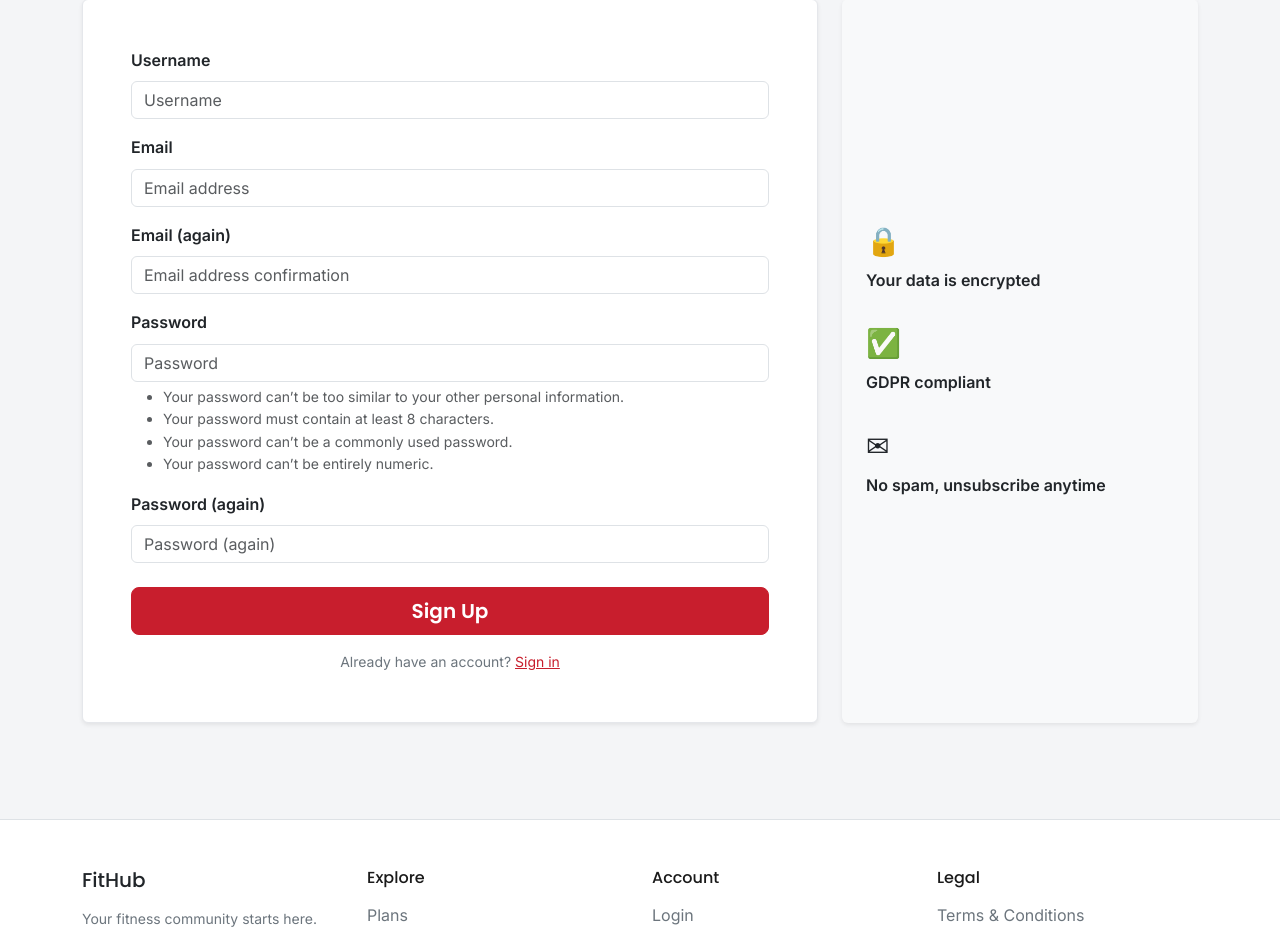
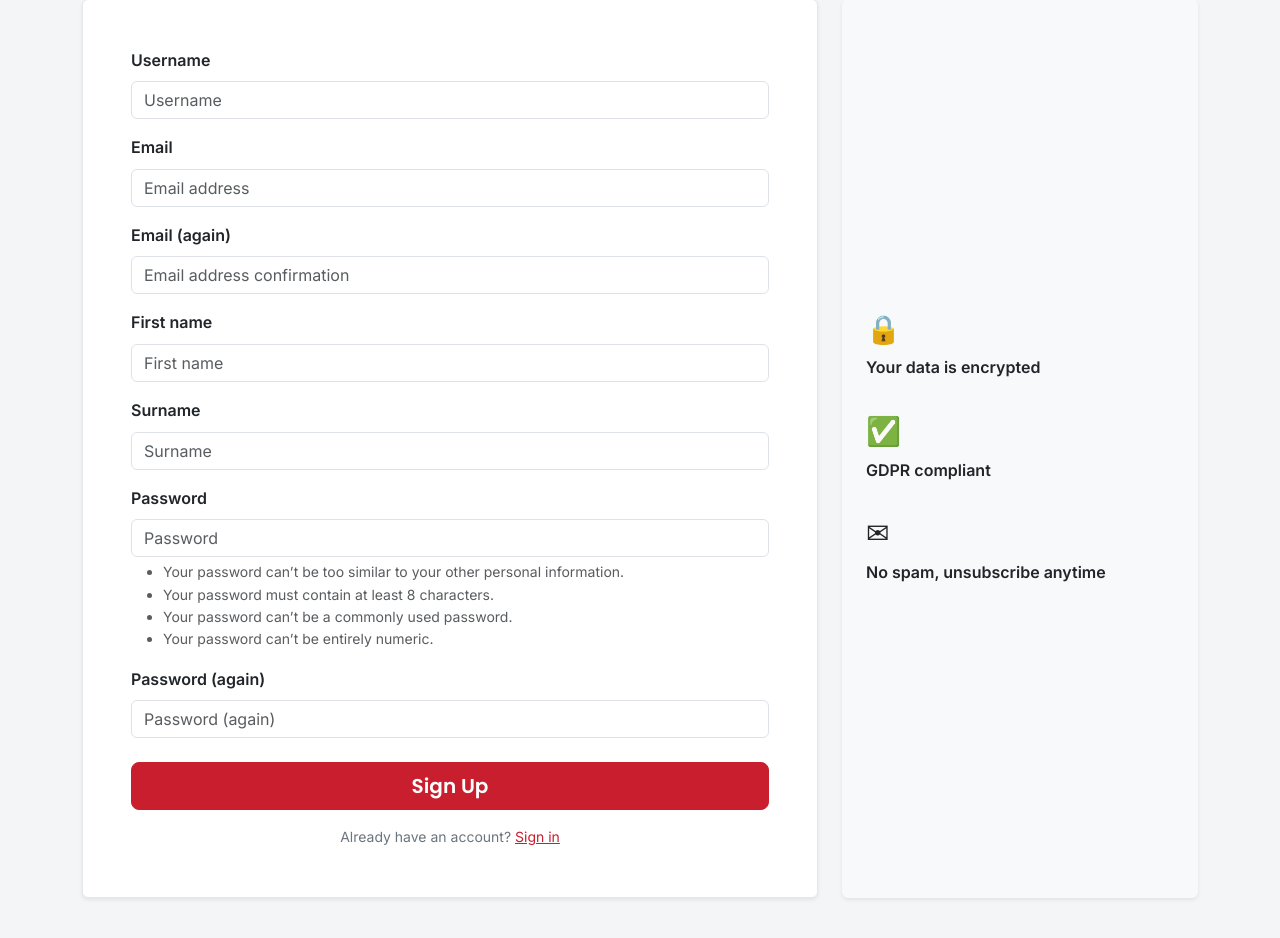
Before and after one commit to rpires71/milestone-4, a Django app: a page that uses templates/base.html in a window 1280 px wide. Shown: the part 210-1148 px from the top of the page. Run offline with Django 4.2, Linux system fonts and the light colour scheme; some libraries are stand-ins or nearby versions.

Commit message:
feat: collect first name and surname at registration and greet users by name.

```diff
--- a/accounts/forms.py
+++ b/accounts/forms.py
@@ -1,5 +1,34 @@
 from django import forms
+from allauth.account.forms import SignupForm
+
 from .models import Profile
+
+
+class CustomSignupForm(SignupForm):
+    """Extend allauth's signup form to collect the user's name.
+
+    The extra fields render automatically on the existing signup page via the
+    shared allauth form element template, and save() stamps them onto the
+    Django User's built-in first_name / last_name fields.
+    """
+
+    first_name = forms.CharField(
+        max_length=150,
+        label="First name",
+        widget=forms.TextInput(attrs={"placeholder": "First name"}),
+    )
+    last_name = forms.CharField(
+        max_length=150,
+        label="Surname",
+        widget=forms.TextInput(attrs={"placeholder": "Surname"}),
+    )
+
+    def save(self, request):
+        user = super().save(request)
+        user.first_name = self.cleaned_data["first_name"]
+        user.last_name = self.cleaned_data["last_name"]
+        user.save()
+        return user
 
 
 class FitnessProfileForm(forms.ModelForm):
--- a/accounts/templates/accounts/dashboard.html
+++ b/accounts/templates/accounts/dashboard.html
@@ -180,7 +180,7 @@
 
               <div class="d-flex flex-column flex-md-row justify-content-between align-items-md-start gap-3 mb-4">
                 <div>
-                  <h2 class="h4 mb-1">Welcome back, {{ user.get_full_name|default:user.email }}!</h2>
+                  <h2 class="h4 mb-1">Welcome back, {{ user.first_name|default:user.username }}!</h2>
                   <p class="text-secondary mb-0">Here's what's happening with your account.</p>
                 </div>
                 <button class="btn btn-outline-dark btn-sm" type="button"
--- a/fithub/settings.py
+++ b/fithub/settings.py
@@ -154,6 +154,7 @@ ACCOUNT_SIGNUP_FIELDS = ['username*', 'email*', 'email2*', 'password1*', 'passwo
 ACCOUNT_EMAIL_VERIFICATION = 'mandatory'
 ACCOUNT_USERNAME_MIN_LENGTH = 4
 ACCOUNT_EMAIL_CONFIRMATION_AUTHENTICATED_REDIRECT_URL = "/dashboard/profile-setup/"
+ACCOUNT_FORMS = {'signup': 'accounts.forms.CustomSignupForm'}
 
 LOGIN_URL = '/accounts/login/'
 LOGIN_REDIRECT_URL = "/dashboard/profile-setup/"
--- a/templates/base.html
+++ b/templates/base.html
@@ -48,7 +48,7 @@
                 <li class="nav-item"><a class="nav-link" href="{% url 'manage_plans' %}">Manage</a></li>
               {% endif %}
               {% if user.is_authenticated %}
-                <li class="nav-item"><a class="nav-link" href="{% url 'dashboard' %}">Hi, {{ user.username }}</a></li>
+                <li class="nav-item"><a class="nav-link" href="{% url 'dashboard' %}">Hi, {{ user.first_name|default:user.username }}</a></li>
                 <li class="nav-item"><a class="nav-link" href="{% url 'account_logout' %}">Logout</a></li>
               {% else %}
                 <li class="nav-item"><a class="nav-link" href="{% url 'account_login' %}">Login</a></li>
```
Also changed, not shown: accounts/tests.py (+13 -0 lines).
